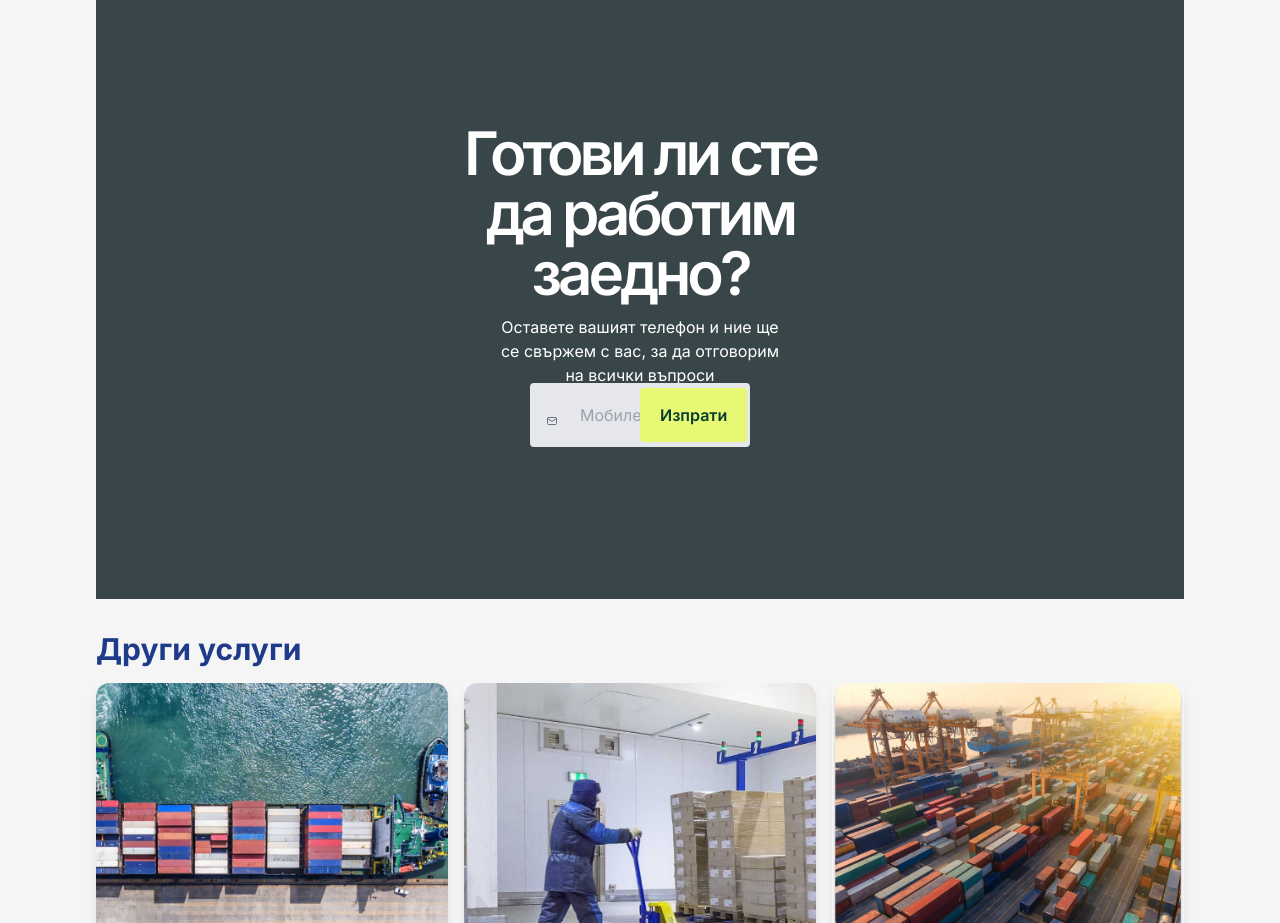
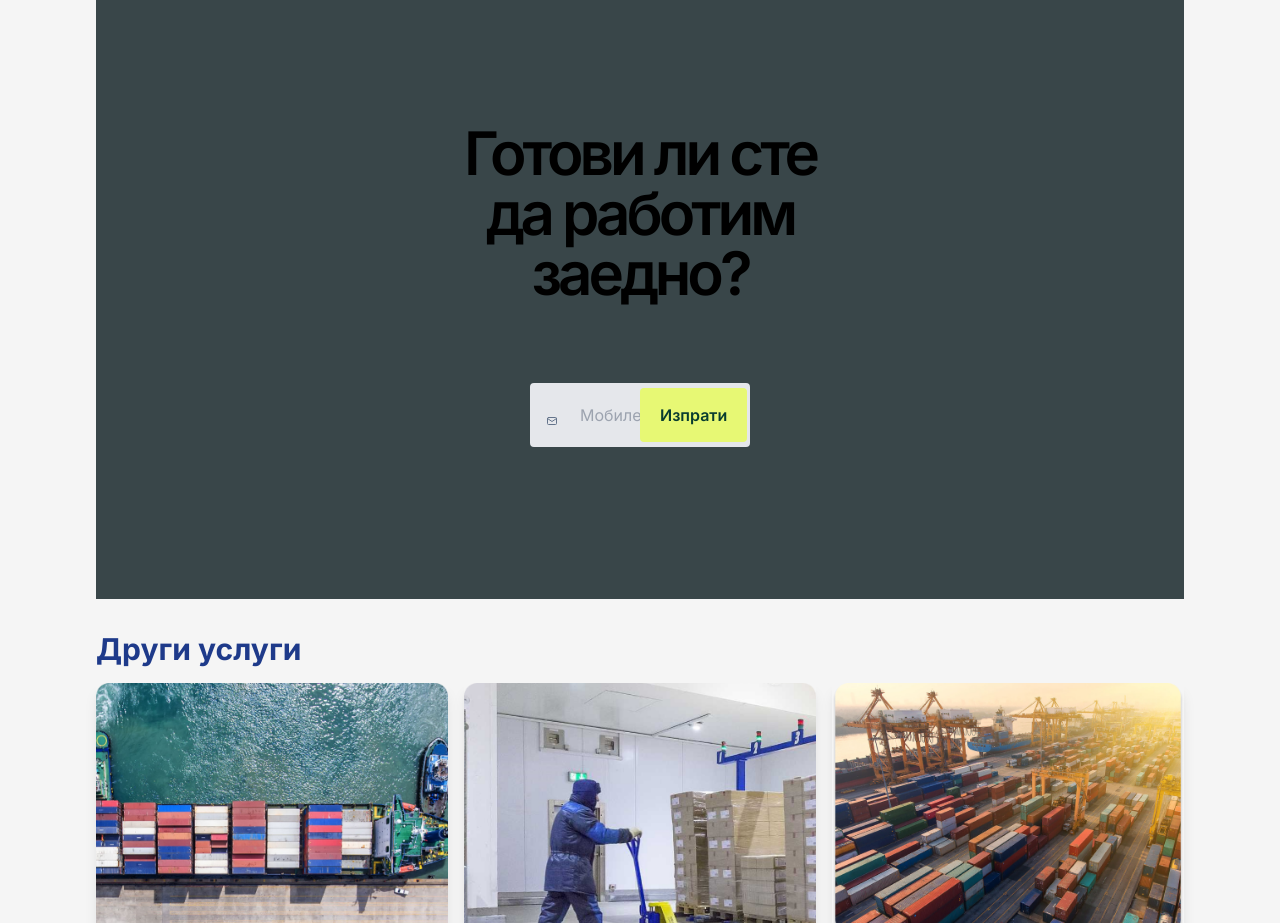
Before and after one commit to lyklecharova/Zing7, a Next.js app in the folder task1c/: page / in a window 1280 px wide. Shown: the part 2060-2983 px from the top of the page. Built offline with nearby package versions, Linux system fonts and the light colour scheme.

Commit message:
Update TextContent.tsx

```diff
--- a/task1c/src/components/TextContent/TextContent.tsx
+++ b/task1c/src/components/TextContent/TextContent.tsx
@@ -5,10 +5,10 @@ export const TextContent = () => {
     return (
         <section className="mt-12 flex w-full items-center justify-center py-12 text-center bg-dark-blue-700 lg:mt-[100px] lg:py-[100px]" style={{ backgroundColor: '#394649' }}>
             <article className="flex w-[80%] flex-col items-center xl:w-[40%] p-8 rounded-lg">
-                <h2 className="font-grotesk font-semibold text-white text-2xl md:text-5xl md:leading-[108%] md:-tracking-[4px] lg:text-5xl xl:text-6xl 2xl:text-7xl">
+                <h2 className="font-grotesk font-semibold text-black text-2xl md:text-5xl md:leading-[108%] md:-tracking-[4px] lg:text-5xl xl:text-6xl 2xl:text-7xl">
                     Готови ли сте да работим заедно?
                 </h2>
-                <p style={{ maxWidth: '80%', marginTop: '0.75rem', width: '684px', height: '68px', color: '#FFFFFF', fontSize: '16px' }}>
+                <p style={{ maxWidth: '80%', marginTop: '0.75rem', width: '684px', height: '68px', color: '#0000', fontSize: '16px' }}>
                     Оставете вашият телефон и ние ще се свържем с вас, за да отговорим на всички въпроси
                 </p>
                 <FormContacts />
```
